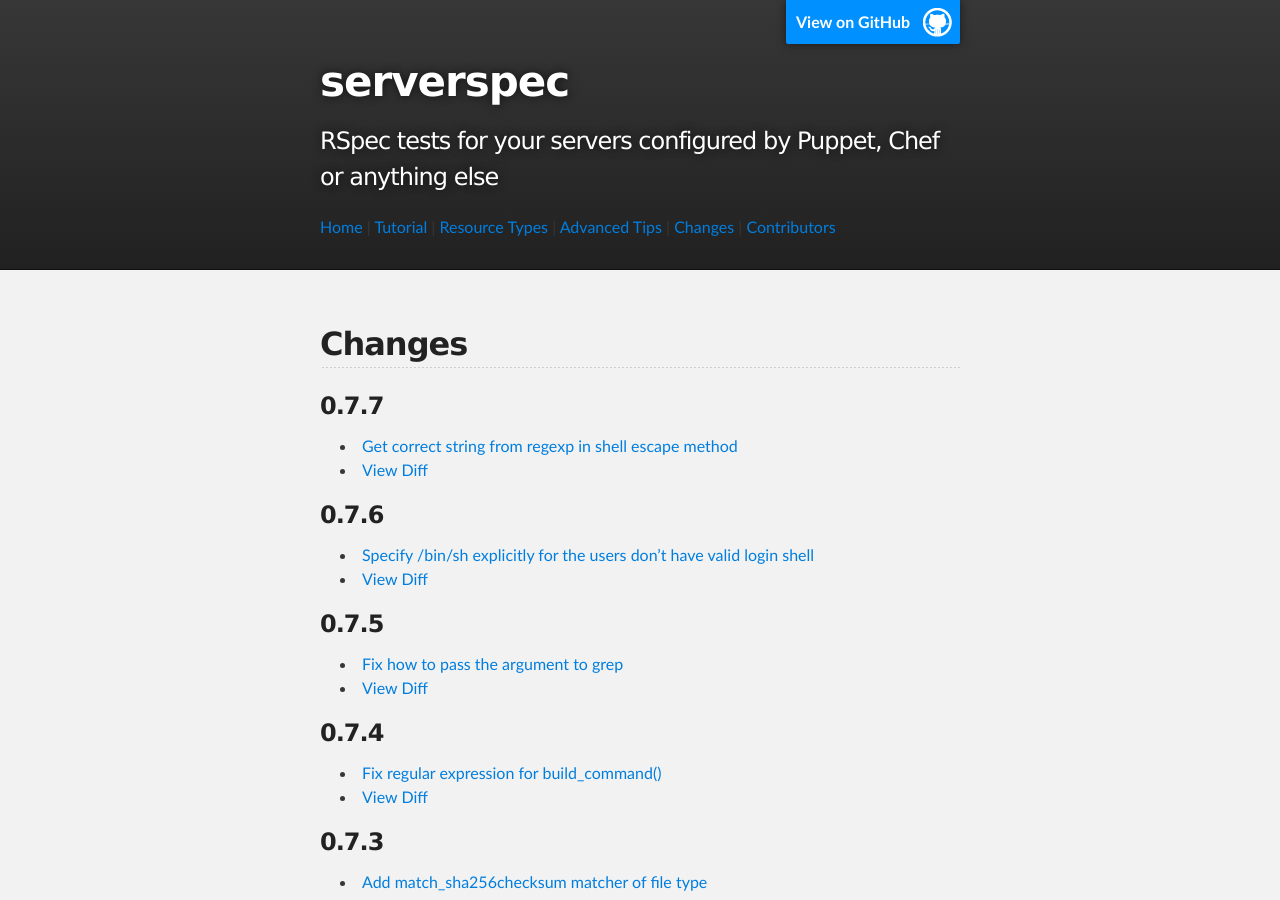
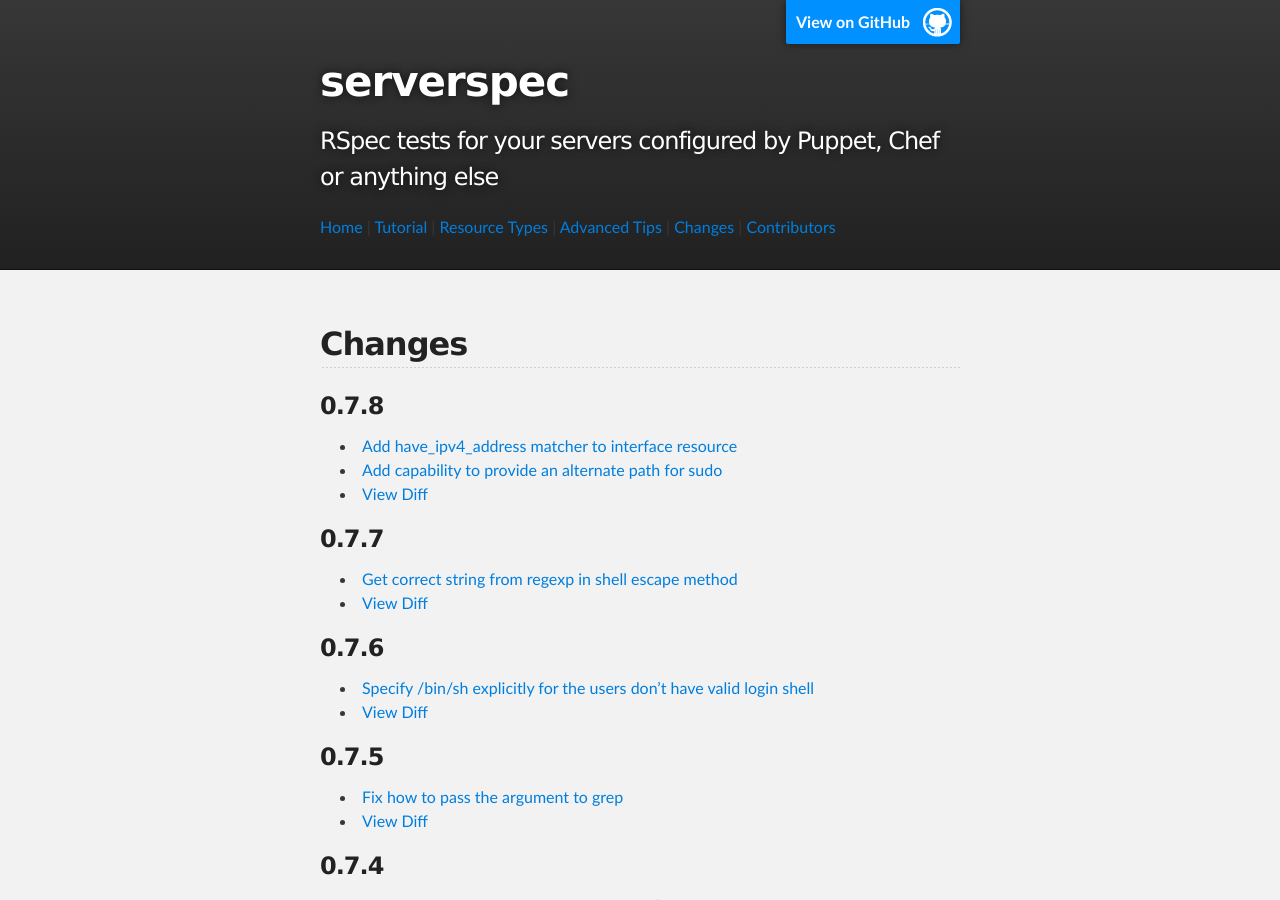
Before and after one commit to serverspec/serverspec.github.io, a Jekyll site: the page built from changes.md, in a window 1280 px wide and 900 px high. Built offline with Jekyll 4.4.1, drawn with Linux system fonts in a browser that asks for light colours; Markdown is read by kramdown in place of the engine named in the settings.

Commit message:
Add changes of v0.7.8

```diff
--- a/changes.md
+++ b/changes.md
@@ -5,6 +5,11 @@ title: Changes
 
 ## Changes
 
+### 0.7.8
+
+ * [Add have\_ipv4\_address matcher to interface resource](https://github.com/serverspec/serverspec/pull/228)
+ * [Add capability to provide an alternate path for sudo](https://github.com/serverspec/serverspec/pull/229)
+ * [View Diff](https://github.com/serverspec/serverspec/compare/v0.7.7...v0.7.8)
 
 ### 0.7.7
 
```
